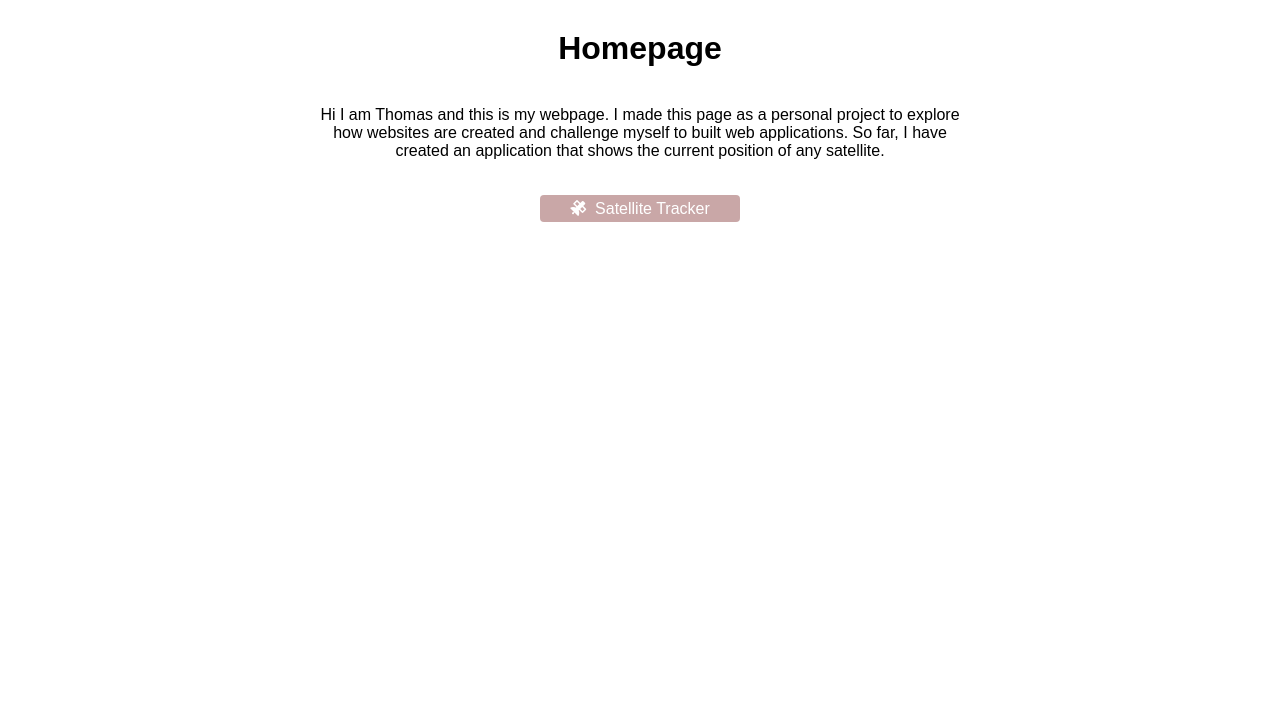
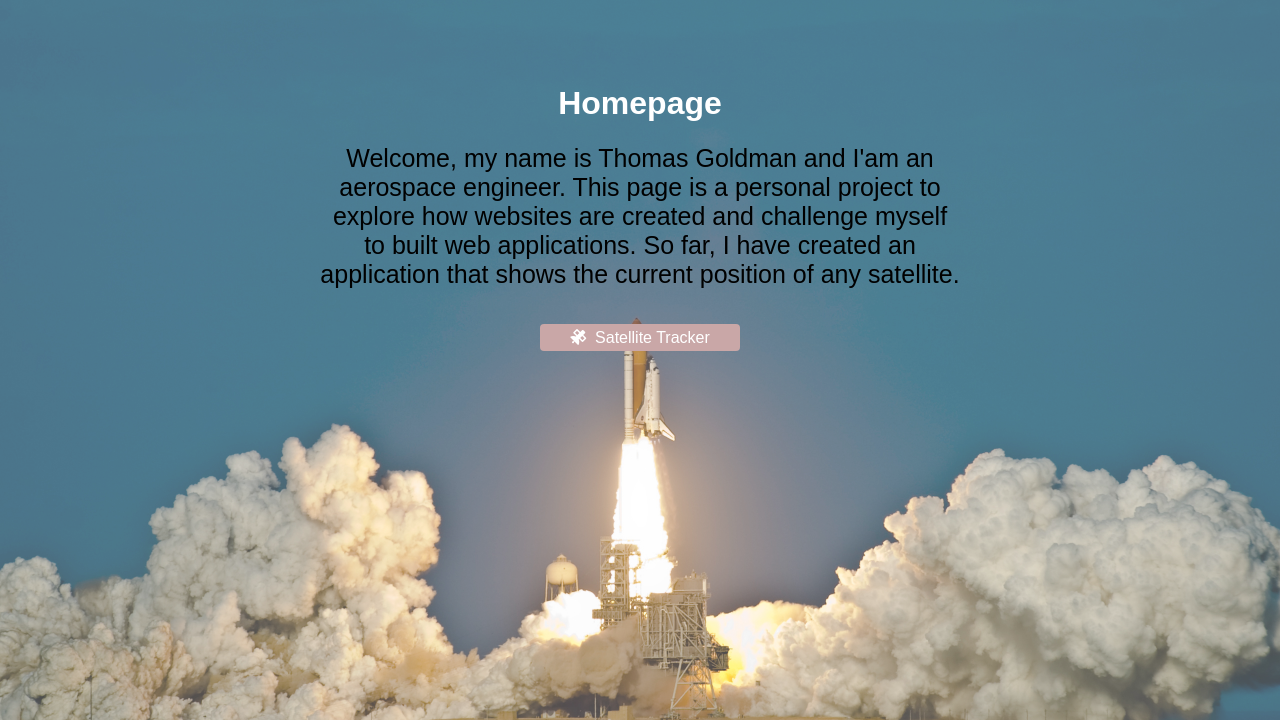
Before and after one commit to thomas7392/Olympus-Awakens, a Flask app: page / in a window 1280 px wide. Shown: the part 80-800 px from the top of the page. Run offline with Flask 2, Linux system fonts and the light colour scheme; some libraries are stand-ins or nearby versions.

Commit message:
Included background and profile page

```diff
--- a/main.py
+++ b/main.py
@@ -1,4 +1,4 @@
-from flask import Flask, render_template, request, jsonify
+from flask import Flask, render_template, request, jsonify, send_from_directory
 from flask_googlemaps import GoogleMaps, Map
 import time
 import os.path
@@ -29,9 +29,14 @@ app = Flask(__name__)
 
 GoogleMaps(app, key=maps_api_key)
 
+
 @app.route("/")
 def home():
     return render_template("home.html")
+
+@app.route("/profile")
+def profile():
+    return render_template("profile.html")
 
 @app.route("/update-satellite-position")
 def update_satellite_position():
--- a/static/css/template.css
+++ b/static/css/template.css
@@ -9,25 +9,16 @@ html {
   scroll-behavior: smooth;
 }
 
-.narrow{
+p {
   width: 100%;
+  margin: 0;
 }
 
-.tracker_info{
-  padding: 0px;
-  background-color: antiquewhite;
-  width: 100%;
-}
-
-.tracker_map{
-  width: 100%;
-  height: 450px;
-}
-
-.choose_satellite{
-  width: 100%;
-  background-color: antiquewhite;
-}
+/*
+================================
+General stuff
+================================
+*/
 
 .container{
   position:relative;
@@ -35,6 +26,30 @@ html {
   height: 100%;
   width: 100%;
 }
+
+div.move_content_for_nav{
+  height: 100%;
+  width: 100%;
+  position:relative;
+  transition-timing-function: ease-in;
+  transition-duration: 200ms;
+}
+
+/* Page content. The value of the margin-left property should match the value of the sidebar's width property */
+div.content {
+  height: 100%;
+  width: 60%;
+  padding-left: 20%;
+  padding-right: 20%;
+  position:relative;
+}
+
+
+/*
+================================
+Header specific
+================================
+*/
 
 .header{
   background-color: rgb(74, 93, 112);
@@ -137,43 +158,52 @@ font-size to prevent the header to increase when the font gets bigger */
   color: white;
 }
 
+
+/*
+================================
+Home specific
+================================
+*/
 div.home_content {
   width: 50%;
   margin-left: 25%;
   margin-right: 25%;
-  margin-top: 30px;
+  margin-top: 5%;
   position:relative;
   text-align: center;
+  color: black;
 }
 
-div.satellite_tracker_content {
-  height: 100%;
-  width: 70%;
-  padding-left: 15%;
-  padding-right: 15%;
-  position:relative;
+div.home_background{
+  position: relative;
+  height: calc(100vh - 80px);
+  width: 100%;
+  display: flex;
+  justify-content: center;
 }
 
-div.move_content_for_nav{
-  height: 100%;
-  width: 100%;
-  position:relative;
-  transition-timing-function: ease-in;
-  transition-duration: 200ms;
+div.home_background::before {
+  content: "";
+  background-image: url("/static/images/space-shuttle-launch-hd-1.jpg");  background-size: cover;
+  background-position: bottom 80% center;
+  position: absolute;
+  top: 0px;
+  right: 0px;
+  bottom: 0px;
+  left: 0px;
+  opacity: 0.7;
 }
 
-/* Page content. The value of the margin-left property should match the value of the sidebar's width property */
-div.content {
-  height: 100%;
-  width: 60%;
-  padding-left: 20%;
-  padding-right: 20%;
-  position:relative;
+p.home {
+  color: black;
+  margin-bottom: 40px;
+  /* font-weight: bold; */
+  margin-top: 1%;
+  font-size: 25px;
 }
 
-p {
-  width: 100%;
-  margin: 0;
+h1.home {
+  color: white;
 }
 
 .home_button_to_satellite_tracker{
--- a/templates/home.html
+++ b/templates/home.html
@@ -7,13 +7,15 @@
   <body>
       {% extends "template.html" %}
       {% block content %}
-      <div class="home_content">
-      <h1> Homepage </h1> <br>
-        <p style="margin-bottom: 40px;"> Hi I am Thomas and this is my webpage. I made this page as a personal project
-        to explore how websites are created and challenge myself to built web applications. So far,
-        I have created an application that shows the current position of any satellite.</p>
+      <div class="home_background">
+        <div class="home_content">
+        <h1 class="home"> Homepage </h1>
+          <p class="home" > Welcome, my name is Thomas Goldman and I'am an aerospace engineer. This page is a personal project
+          to explore how websites are created and challenge myself to built web applications. So far,
+          I have created an application that shows the current position of any satellite.</p>
 
-      <a class="home_button_to_satellite_tracker" href="{{ url_for('satellite_tracker') }}"><i class='fas fa-satellite'></i>&nbsp;&nbsp;Satellite Tracker</a>
+        <a class="home_button_to_satellite_tracker" href="{{ url_for('satellite_tracker') }}"><i class='fas fa-satellite'></i>&nbsp;&nbsp;Satellite Tracker</a>
+        </div>
       </div>
       {% endblock %}
   </body>
--- a/templates/template.html
+++ b/templates/template.html
@@ -53,7 +53,8 @@
       <div class="sidebar" id="mySidebar">
         <span href="javascript:void(0)" class="closebtn" onclick="closeNav()">&times;</span>
         <a href="{{ url_for('home') }}"><i class="fa fa-fw fa-home"></i>&nbsp;&nbsp;Home</a>
-        <a href="{{ url_for('satellite_tracker') }}"><i class='fas fa-satellite'></i>&nbsp;&nbsp;Satellite Tracker</a>
+        <a href="{{ url_for('profile') }}"><i class="fa-solid fa-user"></i>&nbsp;&nbsp;&nbsp;My Profile</a>
+        <a href="{{ url_for('satellite_tracker') }}"><i class='fas fa-satellite'></i>&nbsp;&nbsp;&nbsp;Satellite Tracker</a>
       </div>
 
       <div class = "header" id="myHeader">
```
Also changed, not shown: other parts of static/css/template.css (+56 -4 lines), templates/profile.html (added, +17 -0 lines), templates/satellite_tracker.html (+5 -6 lines), static/images/space-shuttle-launch-hd-1.jpg (added).
